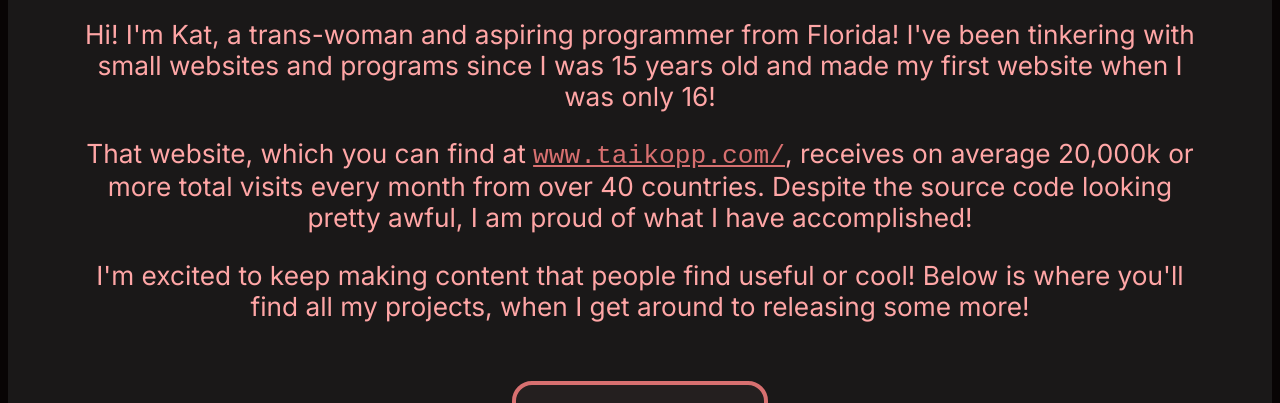
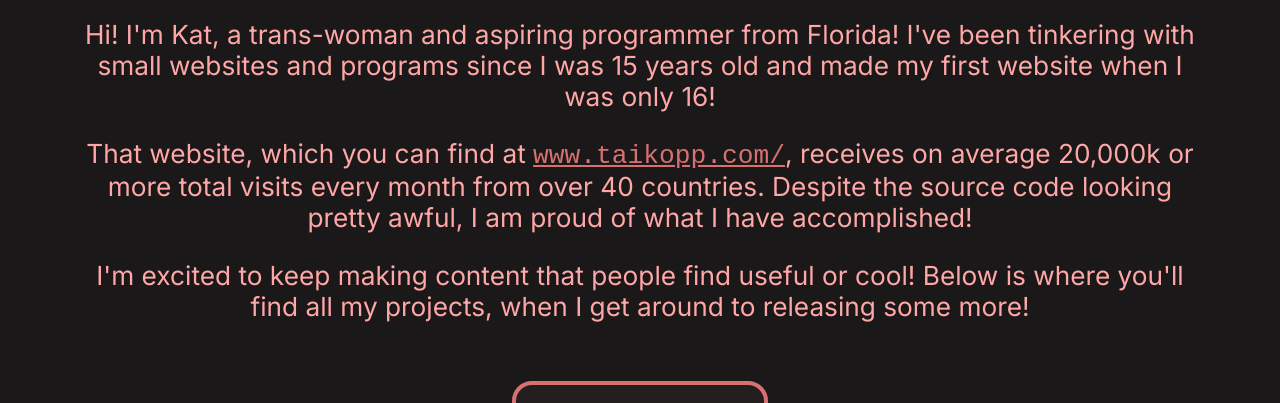
Before and after one commit to KatK1/katk1.dev, a plain HTML site: page index.html in a window 1280 px wide. Shown: the part 162-565 px from the top of the page. Drawn offline with nearby package versions, Linux system fonts and the light colour scheme.

Commit message:
Update styles.css

```diff
--- a/styles/styles.css
+++ b/styles/styles.css
@@ -8,7 +8,7 @@
 
 html {
     font-family: "inter", sans-serif;
-    background-color: #080404;
+    background-color: #1a1818;
     color: #ffa6a6;
     scroll-behavior: smooth;
     text-align: center;
@@ -16,7 +16,6 @@ html {
 
 body {
     text-align: center;
-    background-color: #1a1818;
 }
 
 header {
```
